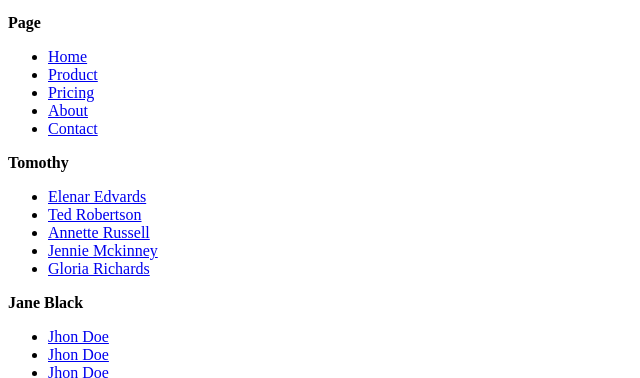
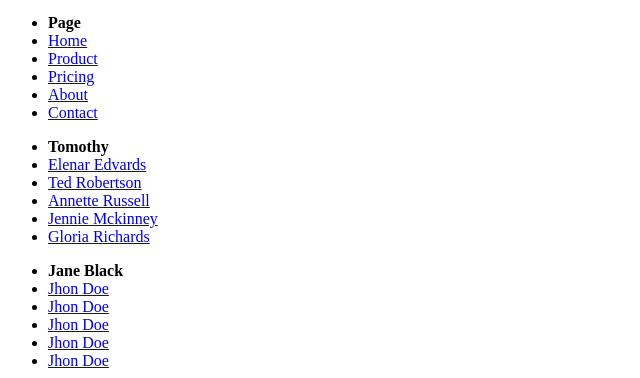
Before and after one commit to holotsvan/1144-web-project, a plain HTML site: page index.html in a window 1280 px wide. Shown: the part 5161-5539 px from the top of the page, without its empty margins (0-640 px from the left). Drawn offline with Linux system fonts and the light colour scheme.

Commit message:
refactor code a little bit

```diff
--- a/index.html
+++ b/index.html
@@ -391,8 +391,8 @@
     <footer>
       <nav>
         <div>
-          <strong>Page</strong>
           <ul>
+            <li><strong>Page</strong></li>
             <li><a href="#home">Home</a></li>
             <li><a href="#product">Product</a></li>
             <li><a href="#pricing">Pricing</a></li>
@@ -401,8 +401,8 @@
           </ul>
         </div>
         <div>
-          <strong>Tomothy</strong>
           <ul>
+            <li><strong>Tomothy</strong></li>
             <li><a href="#">Elenar Edvards</a></li>
             <li><a href="#">Ted Robertson</a></li>
             <li><a href="#">Annette Russell</a></li>
@@ -411,8 +411,8 @@
           </ul>
         </div>
         <div>
-          <strong>Jane Black</strong>
           <ul>
+            <li><strong>Jane Black</strong></li>
             <li><a href="#">Jhon Doe</a></li>
             <li><a href="#">Jhon Doe</a></li>
             <li><a href="#">Jhon Doe</a></li>
```
